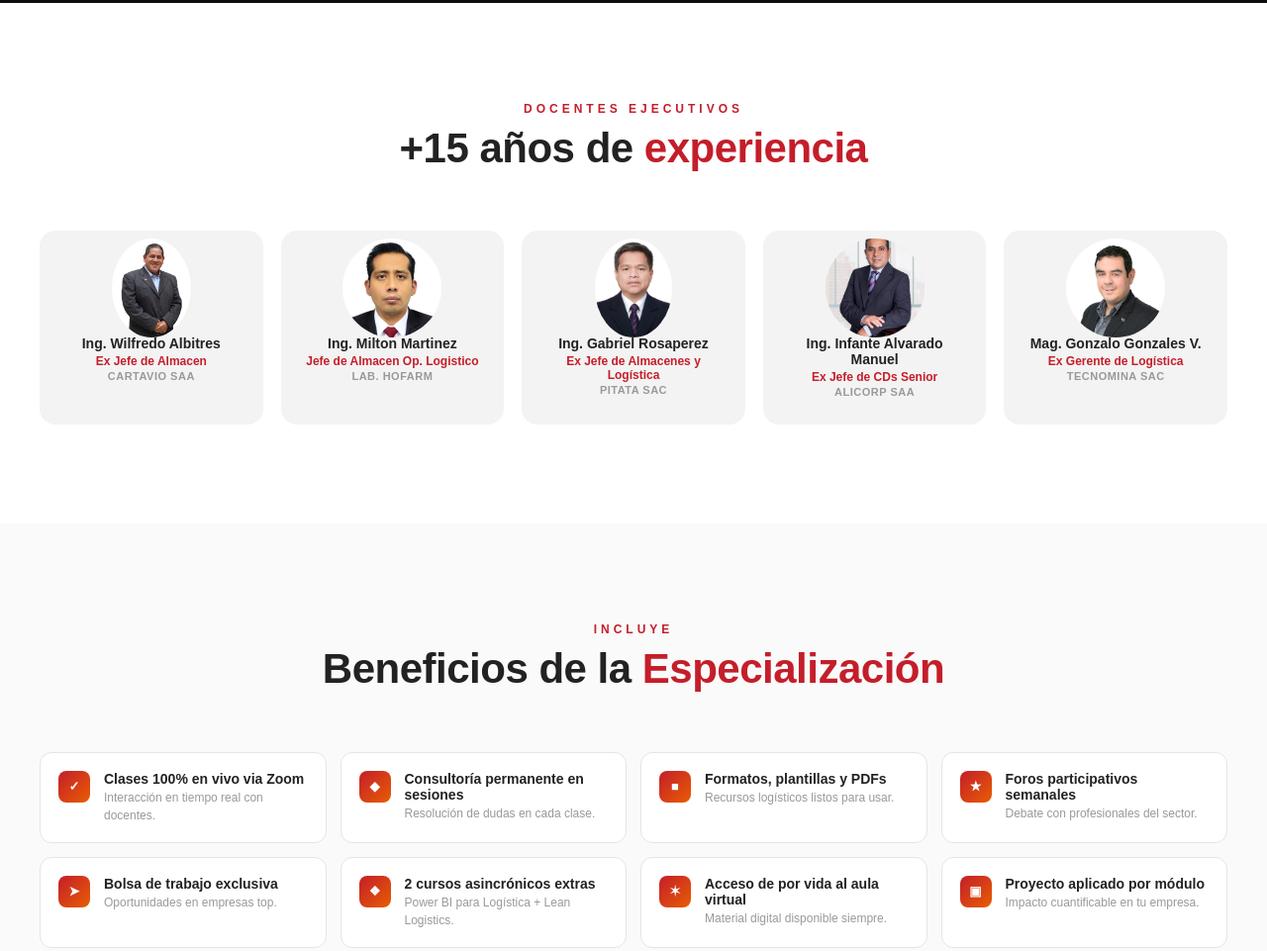
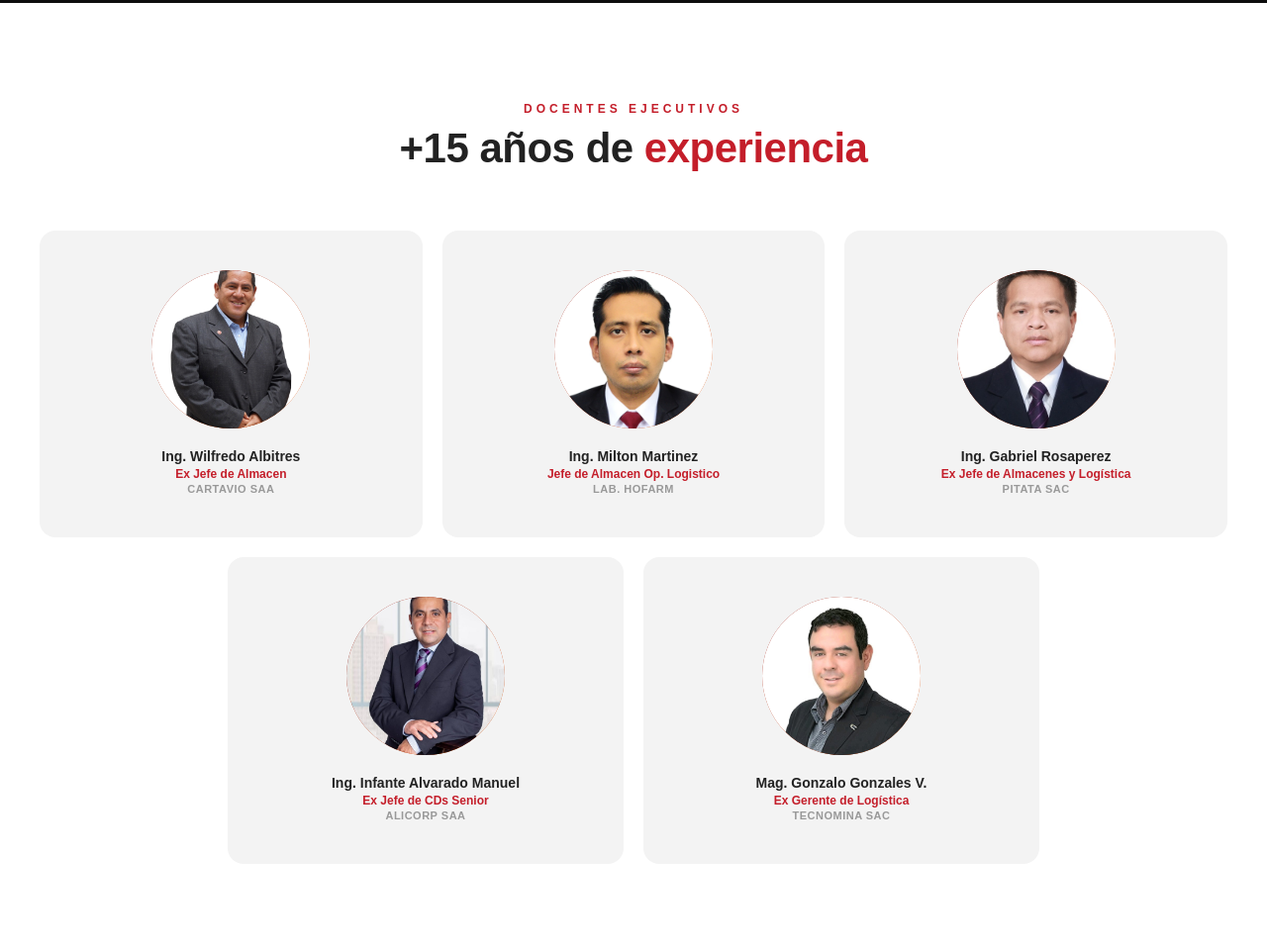
Before and after one commit to azabacheluis/logistica_esagel, a website: page index.html in a window 1280 px wide. Shown: the part 2082-3043 px from the top of the page at 99% size. Drawn offline with Linux system fonts and the light colour scheme.

Commit message:
aumento de tamaño

```diff
--- a/index.html
+++ b/index.html
@@ -258,17 +258,95 @@
   <div class="cert-mod"><span>Certificado digital</span><h4>Diseño y Gobierno de Almacenes y CDs</h4></div>
   <div class="cert-mod"><span>Certificado digital</span><h4>Gestión Estratégica de Inventarios y Capital de Trabajo</h4></div>
   <div class="cert-mod"><span>Certificado digital</span><h4>Gestión de Transporte y Optimización de Costos</h4></div>
-  </div></div></div></section>
+  <div style="width: 100%; text-align: center; margin-top: 25px; grid-column: 1 / -1;">
+    <div style="display: inline-block; padding: 10px 25px; background: rgba(255,255,255,0.05); border: 1px dashed var(--accent2); border-radius: 50px; color: var(--white); font-size: 0.95rem; font-weight: 500;">
+      <span style="color: var(--accent2); margin-right: 8px;">✔</span> Cada módulo cuenta con su propio certificado digital independiente
+    </div>
+  </div>
 
-  <section class="sec doc-sec" id="docentes"><div class="ctn">
-  <div class="sh rv"><div class="sh-ey">DOCENTES EJECUTIVOS</div><h2 class="sh-t">+15 años de <span class="hl">experiencia</span></h2></div>
-  <div class="doc-grid">
-  <div class="dc rv"><div class="dc-av"><img src="img/docentes/wilfredo.jpeg" alt="Docente" style="width:100px;height:100px;object-fit:cover;border-radius:50%" onerror="this.style.display='none';this.parentElement.textContent='WA'"></div><h3>Ing. Wilfredo Albitres</h3><div class="dc-role">Ex Jefe de Almacen</div><div class="dc-co">CARTAVIO SAA</div></div>
-  <div class="dc rv"><div class="dc-av"><img src="img/docentes/miltonmanueal.jpg" alt="Docente" style="width:100px;height:100px;object-fit:cover;border-radius:50%" onerror="this.style.display='none';this.parentElement.textContent='MM'"></div><h3>Ing. Milton Martinez</h3><div class="dc-role">Jefe de Almacen Op. Logistico</div><div class="dc-co">LAB. HOFARM</div></div>
-  <div class="dc rv"><div class="dc-av"><img src="img/docentes/grabirel rosap.jpg" alt="Docente" style="width:100px;height:100px;object-fit:cover;border-radius:50%" onerror="this.style.display='none';this.parentElement.textContent='GR'"></div><h3>Ing. Gabriel Rosaperez</h3><div class="dc-role">Ex Jefe de Almacenes y Logística</div><div class="dc-co">PITATA SAC</div></div>
-  <div class="dc rv"><div class="dc-av"><img src="img/docentes/infantealvarado.png" alt="Docente" style="width:100px;height:100px;object-fit:cover;border-radius:50%" onerror="this.style.display='none';this.parentElement.textContent='IM'"></div><h3>Ing. Infante Alvarado Manuel</h3><div class="dc-role">Ex Jefe de CDs Senior</div><div class="dc-co">ALICORP SAA</div></div>
-  <div class="dc rv"><div class="dc-av"><img src="img/docentes/gonzalogonzales.png" alt="Docente" style="width:100px;height:100px;object-fit:cover;border-radius:50%" onerror="this.style.display='none';this.parentElement.textContent='GG'"></div><h3>Mag. Gonzalo Gonzales V.</h3><div class="dc-role">Ex Gerente de Logística</div><div class="dc-co">TECNOMINA SAC</div></div>
-  </div></div></section>
+</div></div></div></section>
+
+<style>
+  /* Ajuste para que las tarjetas se adapten al nuevo tamaño */
+  .doc-grid {
+    display: flex;
+    flex-wrap: wrap;
+    gap: 20px;
+    justify-content: center;
+  }
+
+  .dc {
+    flex: 1 1 300px; /* Permite que la tarjeta crezca */
+    max-width: 400px;
+    padding: 40px 20px; /* Más espacio arriba y abajo */
+  }
+
+  /* El cambio principal: Agrandar el círculo de la foto */
+  .dc-av {
+    width: 160px;
+    height: 160px;
+    margin: 0 auto 20px; /* Centra y da espacio al texto */
+  }
+
+  .dc-av img {
+    width: 100% !important;
+    height: 100% !important;
+    object-fit: cover;
+    border-radius: 50%;
+  }
+</style>
+
+<section class="sec doc-sec" id="docentes">
+  <div class="ctn">
+    <div class="sh rv">
+      <div class="sh-ey">DOCENTES EJECUTIVOS</div>
+      <h2 class="sh-t">+15 años de <span class="hl">experiencia</span></h2>
+    </div>
+
+    <div class="doc-grid">
+      <!-- Docente 1 -->
+      <div class="dc rv">
+        <div class="dc-av"><img src="img/docentes/wilfredo.jpeg" alt="Docente" onerror="this.style.display='none';this.parentElement.textContent='WA'"></div>
+        <h3>Ing. Wilfredo Albitres</h3>
+        <div class="dc-role">Ex Jefe de Almacen</div>
+        <div class="dc-co">CARTAVIO SAA</div>
+      </div>
+
+      <!-- Docente 2 -->
+      <div class="dc rv">
+        <div class="dc-av"><img src="img/docentes/miltonmanueal.jpg" alt="Docente" onerror="this.style.display='none';this.parentElement.textContent='MM'"></div>
+        <h3>Ing. Milton Martinez</h3>
+        <div class="dc-role">Jefe de Almacen Op. Logistico</div>
+        <div class="dc-co">LAB. HOFARM</div>
+      </div>
+
+      <!-- Docente 3 -->
+      <div class="dc rv">
+        <div class="dc-av"><img src="img/docentes/grabirel rosap.jpg" alt="Docente" onerror="this.style.display='none';this.parentElement.textContent='GR'"></div>
+        <h3>Ing. Gabriel Rosaperez</h3>
+        <div class="dc-role">Ex Jefe de Almacenes y Logística</div>
+        <div class="dc-co">PITATA SAC</div>
+      </div>
+
+      <!-- Docente 4 -->
+      <div class="dc rv">
+        <div class="dc-av"><img src="img/docentes/infantealvarado.png" alt="Docente" onerror="this.style.display='none';this.parentElement.textContent='IM'"></div>
+        <h3>Ing. Infante Alvarado Manuel</h3>
+        <div class="dc-role">Ex Jefe de CDs Senior</div>
+        <div class="dc-co">ALICORP SAA</div>
+      </div>
+
+      <!-- Docente 5 -->
+      <div class="dc rv">
+        <div class="dc-av"><img src="img/docentes/gonzalogonzales.png" alt="Docente" onerror="this.style.display='none';this.parentElement.textContent='GG'"></div>
+        <h3>Mag. Gonzalo Gonzales V.</h3>
+        <div class="dc-role">Ex Gerente de Logística</div>
+        <div class="dc-co">TECNOMINA SAC</div>
+      </div>
+    </div>
+  </div>
+</section>
+
 
   <section class="sec ben-sec"><div class="ctn">
   <div class="sh rv"><div class="sh-ey">INCLUYE</div><h2 class="sh-t">Beneficios de la <span class="hl">Especialización</span></h2></div>
```
